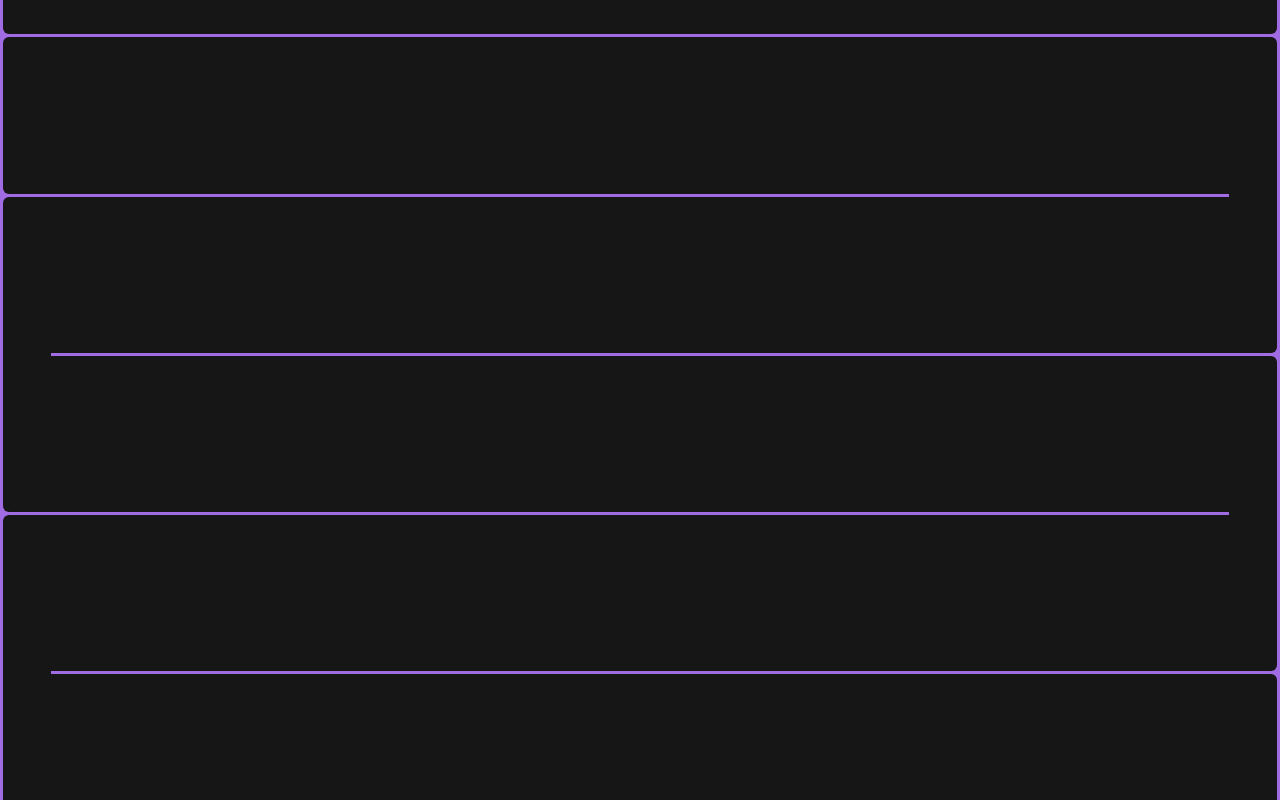
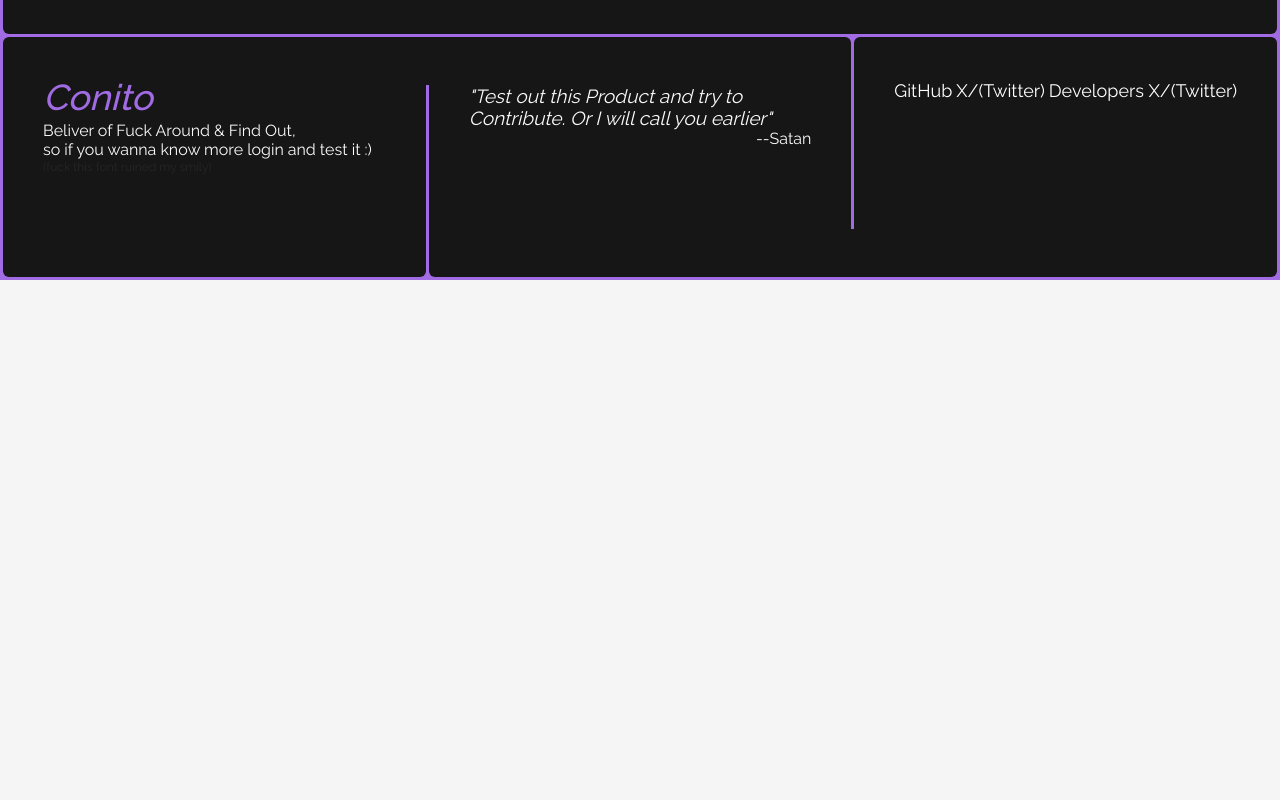
Before and after one commit to harshtohai/Conito, a Next.js app: page / in a window 1280 px wide. Shown: the part 1500-2300 px from the top of the page. After the commit the page ends 1780 px from the top, so only its background shows below. Built offline with nearby package versions, Linux system fonts and the light colour scheme.

Commit message:
Removed features sectiona and wrote things in footer :hehehe:

```diff
--- a/package.json
+++ b/package.json
@@ -12,6 +12,7 @@
     "next": "14.0.4",
     "react": "^18",
     "react-dom": "^18",
+    "react-monaco-editor": "^0.55.0",
     "typescript-language-server": "^4.3.3"
   },
   "devDependencies": {
--- a/src/app/globals.css
+++ b/src/app/globals.css
@@ -65,7 +65,7 @@ p{
   @apply overflow-hidden h-[2.7rem] w-[100%] bg-btn flex rounded-[11px] mt-[10px];
 }
 
-/* .TextArea{
+.TextArea{
   scrollbar-width: 4px !important;
 
-} */
+}
--- a/src/app/page.tsx
+++ b/src/app/page.tsx
@@ -1,5 +1,5 @@
 import Navbar from "@/components/homepage/navbar/navbar";
-
+import Link from "next/link";
 export default function Home() {
   return (
     <main className="bg-text p-[3px]">
@@ -8,7 +8,7 @@ export default function Home() {
       <div className="h-[96vh]">
         <div className="bg-pribg h-[96.4vh] flex-col mt-[1.3rem] rounded-[6px] flex items-center justify-center">
           <div className="flex flex-col justify-center items-center h-[90%]">
-            <h2 className="text-text text-4xl flex ">I am <i className="italic font-medium ml-[6px]"> Conito</i> </h2>
+            <h2 className="text-text text-4xl flex ">Its <i className="italic font-medium ml-[6px]"> Conito</i> </h2>
             <h1 className="text-text text-5xl font-medium mb-[4px] flex items-center justify-center flex-wrap">
               Your Personalised AI Powered Coding Assistant
             </h1>
@@ -28,23 +28,32 @@ export default function Home() {
           <div className="basis-3/4 bg-pribg rounded-[6px] rounded-bl-[0px] h-full"></div>
         </div>
       </div>
-      <div className="h-[99.2vh]  mt-[3px] w-full flex flex-col rounded-[6px]">
-        <div className="h-1/5 w-full bg-pribg rounded-[6px] rounded-br-[0px]"></div>
-        <span className="h-[3px] w-[3rem] bg-pribg self-end "></span>
-        <div className="h-1/5 w-full bg-pribg rounded-[6px] rounded-tr-[0px] rounded-bl-[0px]"></div>
-        <span className="h-[3px] w-[3rem] bg-pribg "></span>
-        <div className="h-1/5 w-full bg-pribg rounded-[6px] rounded-tl-[0px] rounded-br-[0px]"></div>
-        <span className="h-[3px] w-[3rem] bg-pribg self-end "></span>
-        <div className="h-1/5 w-full bg-pribg rounded-[6px] rounded-tr-[0px] rounded-bl-[0px]"></div>
-        <span className="h-[3px] w-[3rem] bg-pribg "></span>
-        <div className="h-1/5 w-full bg-pribg rounded-[6px] rounded-tl-[0px]"></div>
-      </div>
       <div className="w-full h-[30vh] flex mt-[3px]">
-        <div className="w-1/3 h-full bg-pribg rounded-[6px] rounded-tr-[0px] "></div>
+        <div className="w-1/3 h-full py-[5vh] px-[5vh] bg-pribg rounded-[6px] rounded-tr-[0px] ">
+          <p className="text-4xl mb-1 text-text font-medium italic">Conito</p>
+          <p>Beliver of Fuck Around & Find Out,  </p>
+          <p>so if you wanna know more login and test it :)</p>
+          <p className="text-xs text-btn">(fuck this font ruined my smily)</p>
+        </div>
         <span className="h-1/5 w-[3px] self-start bg-pribg"></span>
-        <div className="w-1/3 h-full bg-pribg rounded-[6px] rounded-br-[0px] rounded-tl-[0px] "></div>
+        <div className="w-1/3 h-full bg-pribg py-[6vh] px-[5vh] flex  items-center flex-col rounded-[6px] rounded-br-[0px] rounded-tl-[0px] ">
+          <p className="text-[19px] italic" >"Test out this Product and try to Contribute. Or I will call you earlier"</p>
+          <p className="self-end ">--Satan</p>
+        </div>
         <span className="h-1/5 w-[3px] self-end bg-pribg"></span>
-        <div className="w-1/3 h-full bg-pribg rounded-[6px] rounded-bl-[0px] "></div>
+        <div className="w-1/3 h-full p-[5vh] flex text-lg justify-between text-white  bg-pribg rounded-[6px] rounded-bl-[0px] ">
+          <div className="flex justify-between w-full">
+            <Link href="https://github.com/harshtohai/conito">
+              GitHub
+            </Link>
+            <Link href="https://x.com/conito">
+              X/(Twitter)
+            </Link>
+            <Link href="https://x.com/cognitowl">
+              Developers X/(Twitter)
+            </Link>
+          </div>
+        </div>
       </div>
     </main>
   );
--- a/src/components/homepage/navbar/navbar.tsx
+++ b/src/components/homepage/navbar/navbar.tsx
@@ -1,6 +1,5 @@
 import Navbutton from "./navbuttons";
-
-export default function Navbar() {
+export default function Navbar(){
   return(
   <div className="z-20 absolute  h-[50px] flex ">
     <nav className=" border-[3px] border-text bg-pribg ml-[2rem] rounded-[9px] w-[25rem]  px-[10px] py-[8px] text-line text-sm flex justify-between items-center ">
--- a/src/components/logos/logo.tsx
+++ b/src/components/logos/logo.tsx
@@ -1,5 +1,4 @@
  import * as React from "react"
-
 
 export const  copy = <svg xmlns="http://www.w3.org/2000/svg" width="23" height="25" viewBox="0 0 20 20" fill="none">
     <path d="M5 9.16669C5 6.81002 5 5.63085 5.7325 4.89919C6.46417 4.16669 7.64333 4.16669 10 4.16669H12.5C14.8567 4.16669 16.0358 4.16669 16.7675 4.89919C17.5 5.63085 17.5 6.81002 17.5 9.16669V13.3334C17.5 15.69 17.5 16.8692 16.7675 17.6009C16.0358 18.3334 14.8567 18.3334 12.5 18.3334H10C7.64333 18.3334 6.46417 18.3334 5.7325 17.6009C5 16.8692 5 15.69 5 13.3334V9.16669Z" stroke="#a06be3" strokeWidth="1.25"/>
```
Also changed, not shown: 1 other file (tests, documents, lock files or other folders).
